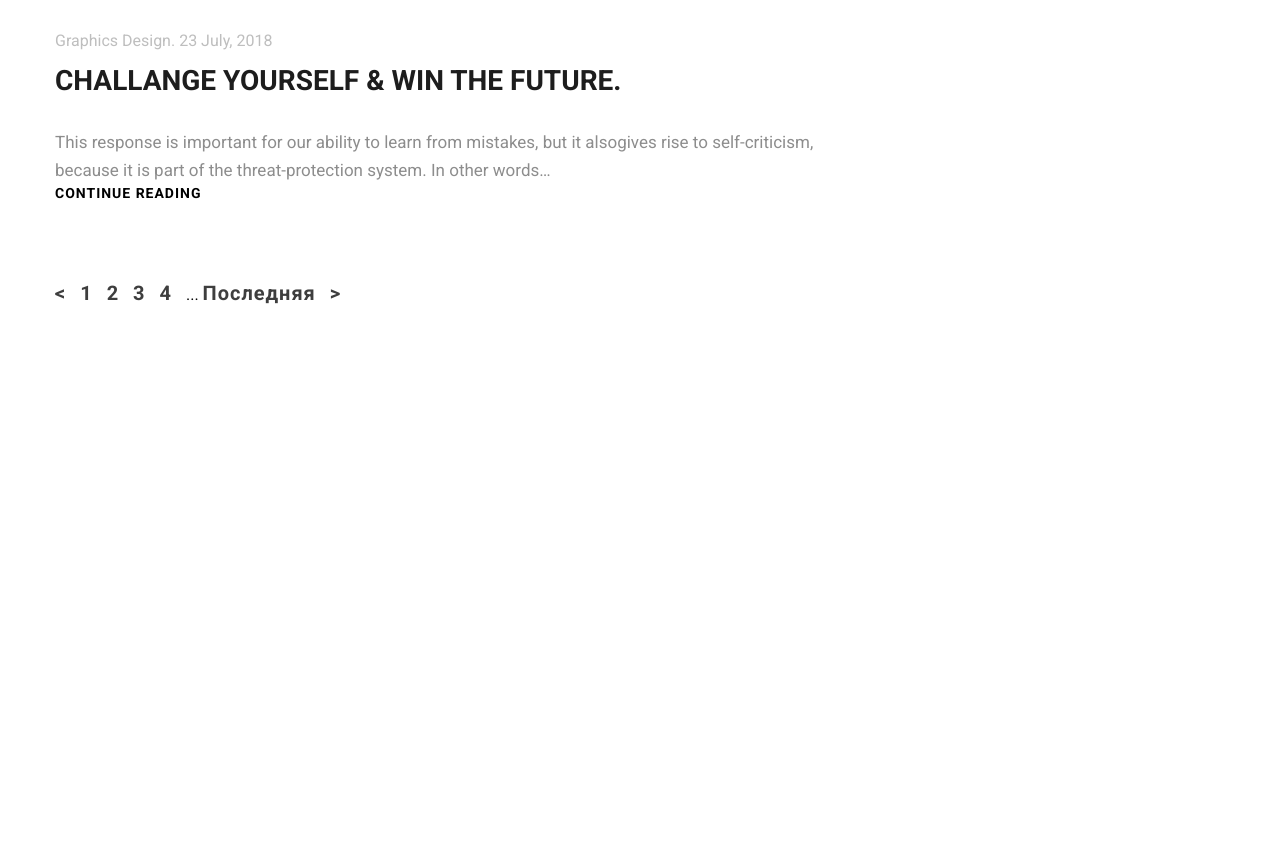
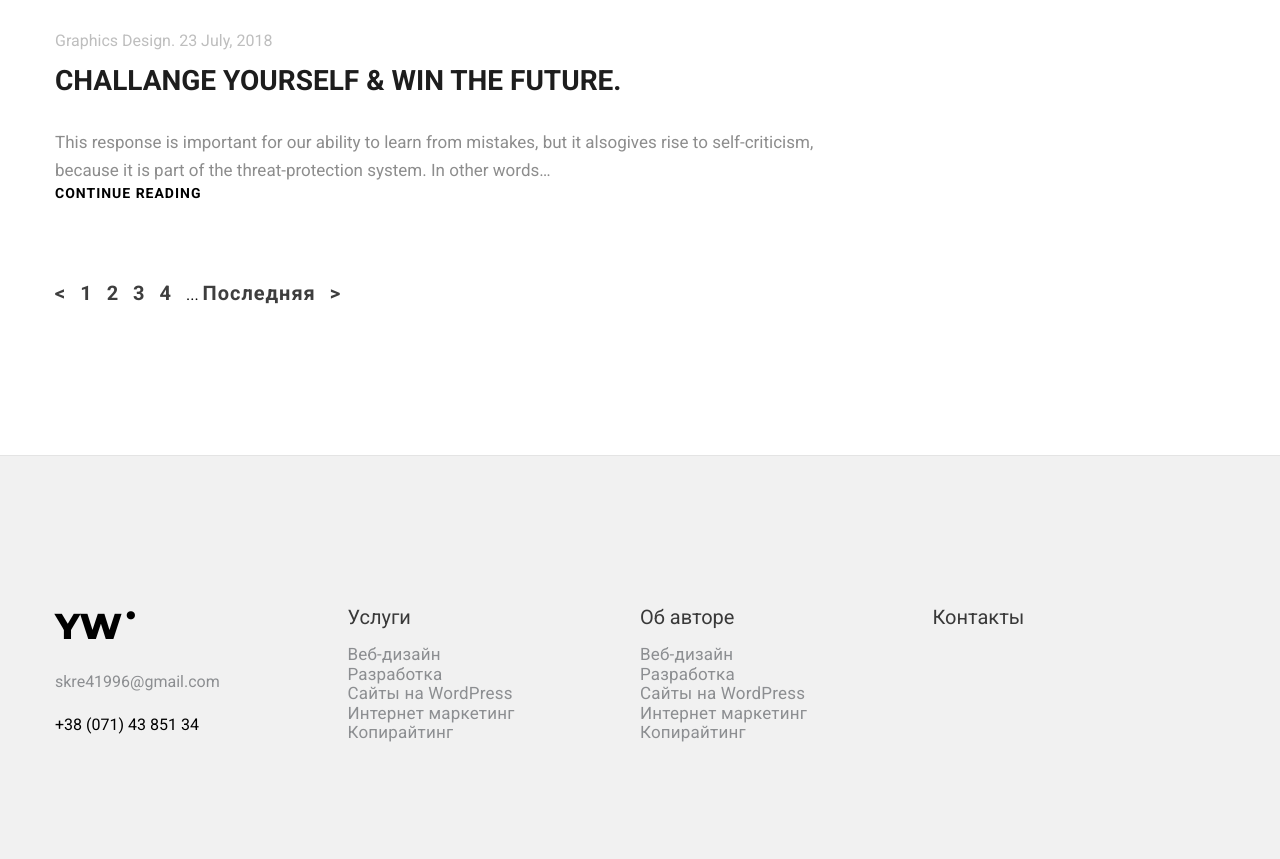
Before and after one commit to YoojinWh1te/rip, a plain HTML site: page index.html in a window 1280 px wide. Shown: the part 4048-4907 px from the top of the page. Before the commit the page ends 4353 px from the top, so only its background shows below. Drawn offline with Linux system fonts and the light colour scheme.

Commit message:
commit 3

```diff
--- a/css/main.css
+++ b/css/main.css
@@ -269,3 +269,46 @@ ul {
 a:hover {
   color: #ff5963;
 }
+
+footer {
+  border-top: 1px solid #e4e4e4;
+  margin-top: 150px;
+  background-color: #f1f1f1;
+  padding-top: 150px;
+  padding-bottom: 100px;
+}
+.wrap-footer {
+  display: flex;
+  justify-content: space-between;
+  max-width: 1170px;
+  margin-left: auto;
+  margin-right: auto;
+}
+.email {
+color: #8c8e91;
+margin-top: 25px;
+margin-bottom: 25px;
+}
+
+.vidget-footer {
+  width: 25%;
+  padding-right: 15px;
+}
+
+.footer-title {
+color: #393939;
+font-size: 20px;
+}
+
+.list {
+  list-style-type: none;
+  padding-left: 0;
+}
+
+.list-item a {
+  text-decoration: none;
+  letter-spacing: 0.2px;
+  font-size: 17px;
+  font-weight: 400px;
+  color: #8c8e91;
+}
--- a/index.html
+++ b/index.html
@@ -213,5 +213,44 @@
         <div class="ad-block"></div>
       </div>
     </main>
+    <footer>
+      <div class="wrap-footer">
+        <div class="vidget-footer">
+          <div class="logo">YW</div>
+          <div class="email">skre41996@gmail.com</div>
+          <div class="phone">+38 (071) 43 851 34</div>
+        </div>
+        <div class="vidget-footer">
+          <div class="footer-title">Услуги</div>
+          <div class="footer-contenct">
+            <ul class="list">
+              <li class="list-item"><a href="#">Веб-дизайн</a></li>
+              <li class="list-item"><a href="#">Разработка</a></li>
+              <li class="list-item"><a href="#">Сайты на WordPress</a></li>
+              <li class="list-item"><a href="#">Интернет маркетинг</a></li>
+              <li class="list-item"><a href="#">Копирайтинг</a></li>
+            </ul>
+          </div>
+        </div>
+        <div class="vidget-footer">
+              <div class="footer-title">Об авторе</div>
+              <div class="footer-contenct">
+                  <ul class="list">
+                      <li class="list-item"><a href="#">Веб-дизайн</a></li>
+                      <li class="list-item"><a href="#">Разработка</a></li>
+                      <li class="list-item"><a href="#">Сайты на WordPress</a></li>
+                      <li class="list-item"><a href="#">Интернет маркетинг</a></li>
+                      <li class="list-item"><a href="#">Копирайтинг</a></li>
+                    </ul>
+              </div>
+            </div>
+        <div class="vidget-footer">
+              <div class="footer-title">Контакты</div>
+              <div class="footer-contenct">
+
+              </div>
+            </div>
+      </div>
+    </footer>
   </body>
 </html>
```
